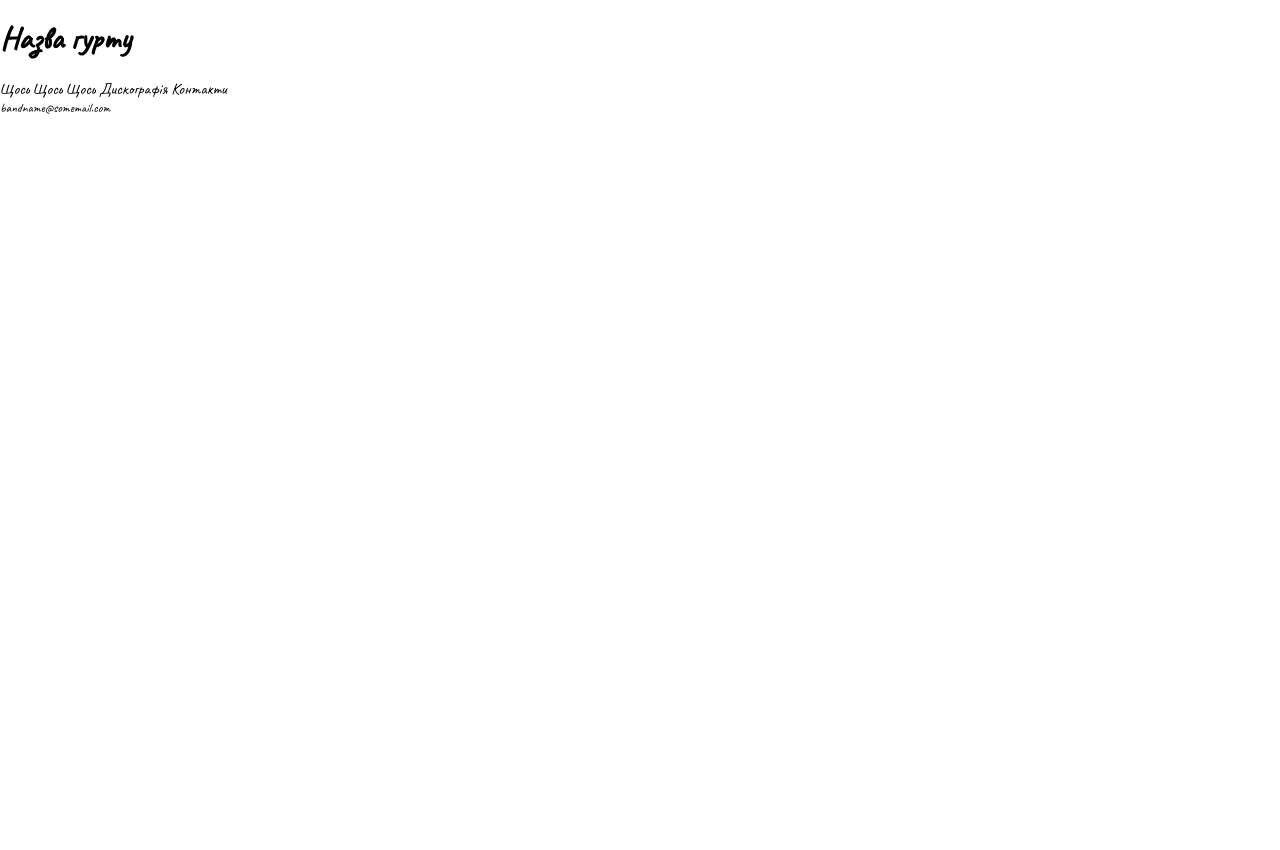
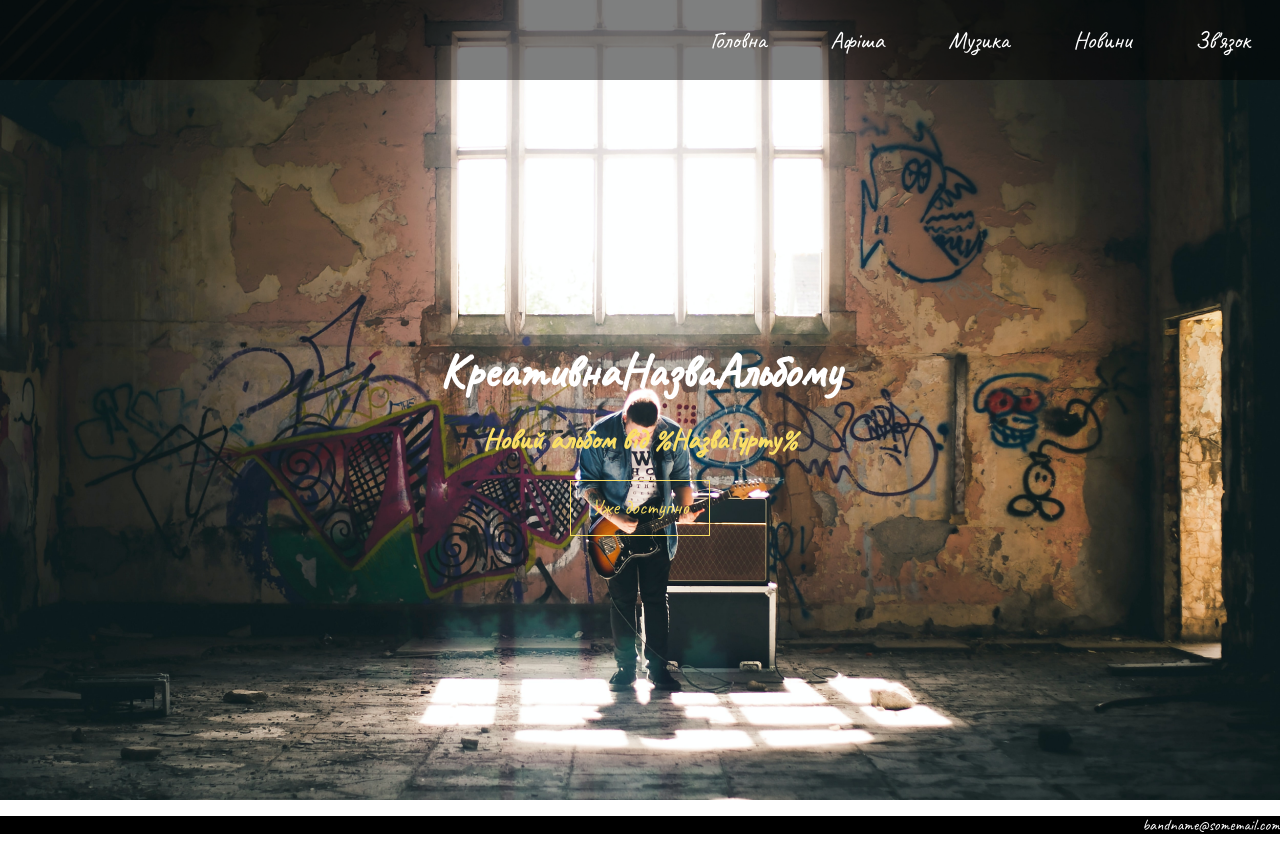
Before and after one commit to XRicko/WD, a plain HTML site: page index.html in a window 1280 px wide. Before the commit the page ends 800 px from the top, so only its background shows below. Drawn offline with Linux system fonts and the light colour scheme.

Commit message:
added positioning

```diff
--- a/index.html
+++ b/index.html
@@ -1,5 +1,6 @@
 <!DOCTYPE html>
 <html lang="uk">
+
 <head>
     <meta charset="UTF-8">
     <meta name="viewport" content="width=device-width, initial-scale=1.0">
@@ -8,22 +9,41 @@
     <link href="style.css" rel="stylesheet">
     <title>Якийсь гурт</title>
 </head>
+
 <body>
-    <header>
-        <h1>Назва гурту</h1>
-        <nav>
-            <span>Щось</span>
-            <span>Щось</span>
-            <span>Щось</span>
-            <span>Дискографія</span>
-            <span>Контакти</span>
-        </nav>
+
+    <header class="header">
+        <div class="nav">
+            <nav class="navigation">
+                <ul class="navigation__list">
+                    <li class="navigation__list-item">Головна</li>
+                    <li class="navigation__list-item">Афіша</li>
+                    <li class="navigation__list-item">Музика</li>
+                    <li class="navigation__list-item">Новини</li>
+                    <li class="navigation__list-item">Зв'язок</li>
+                </ul>
+            </nav>
+        </div>
+
+        <div class="welcoming">
+            <div class="welcoming-wrapper">
+                <h1>КреативнаНазваАльбому</h1>
+                <h2>Новий альбом від %НазваГурту%</h2>
+
+                <div class="welcoming-button">
+                    <a href="#" class="active">Уже доступно</a>
+                </div>
+            </div>
+        </div>
+
     </header>
+
     <main>
 
     </main>
-    <footer>
-        <small>bandname@somemail.com</small>
+
+    <footer class="footer">
+        <p>bandname@somemail.com</p>
     </footer>
 </body>
 </html>
--- a/style.css
+++ b/style.css
@@ -1,3 +1,90 @@
 body {
     font-family: 'Caveat', cursive;
+    color: white;
 }
+
+.header {
+    background-image: url(img/band.jpg);
+    background-repeat: no-repeat;
+    background-size: cover;
+    background-position: center 40%;
+    height: 100vh;
+    display: flex;
+    flex-direction: column;
+    align-items: center;
+    justify-content: center;
+}
+
+.nav {
+    background: rgba(0, 0, 0, 0.5);
+    text-align: center;
+    width: 100%;
+}
+
+.navigation__list {
+    margin: 0;
+    float: right;
+    list-style: none;
+}
+
+.navigation__list-item {
+    line-height: 80px;
+    display: inline-block;
+    font-size: 1.5rem;
+    padding: 0px 30px;
+    cursor: pointer;
+    transition: all 0.2s ease;
+}
+.navigation__list-item:hover{
+    color: rgb(250, 223, 102);
+    transform: rotate(-45deg);
+}
+
+.welcoming {
+    height: 100%;
+    display: flex;
+    justify-content: center;
+    margin: 0;
+}
+
+.welcoming h1 {
+    font-size: 3em;
+    margin: 0;
+}
+
+.welcoming h2 {
+    font-size: 1.8em;
+    color: rgb(250, 223, 102);
+}
+
+.welcoming-wrapper {
+    display: flex;
+    flex-direction: column;
+    align-items: center;
+    justify-content: center;
+}
+
+.active {
+    display: inline-block;
+    margin: 0 auto;
+    border: solid 1px rgb(250, 223, 102);
+    background-color: transparent;
+    color: rgb(250, 223, 102);
+    padding: 15px 20px;
+    font-size: 1.3em;
+    text-decoration: none;
+    transition: all 0.2s ease;
+}
+
+.active:hover {
+    background-color: rgb(202, 180, 84);
+    color: white;
+    box-shadow: 2px 2px 10px 0 black;
+    border-radius: 3px;
+}
+
+footer {
+    background-color: black;
+    text-align: end;
+
+}
```
Also changed, not shown: img/band.jpg (added).
